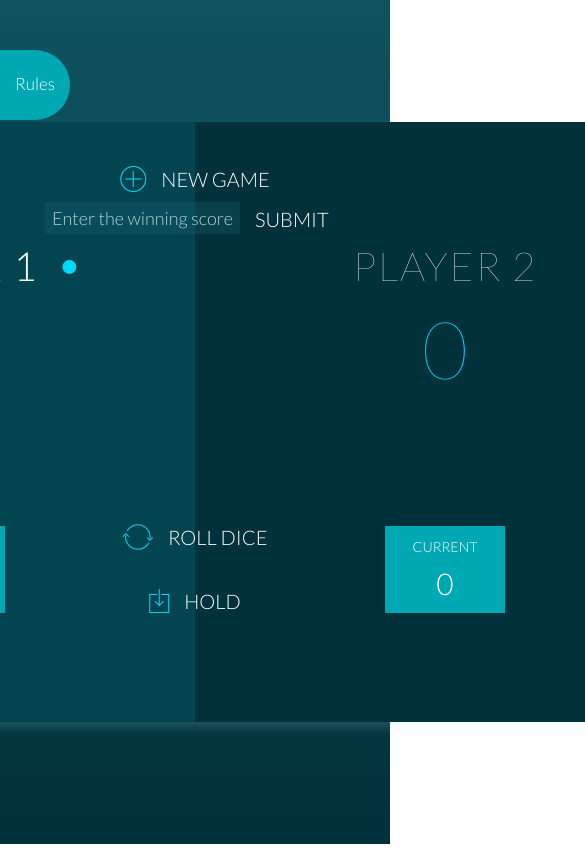
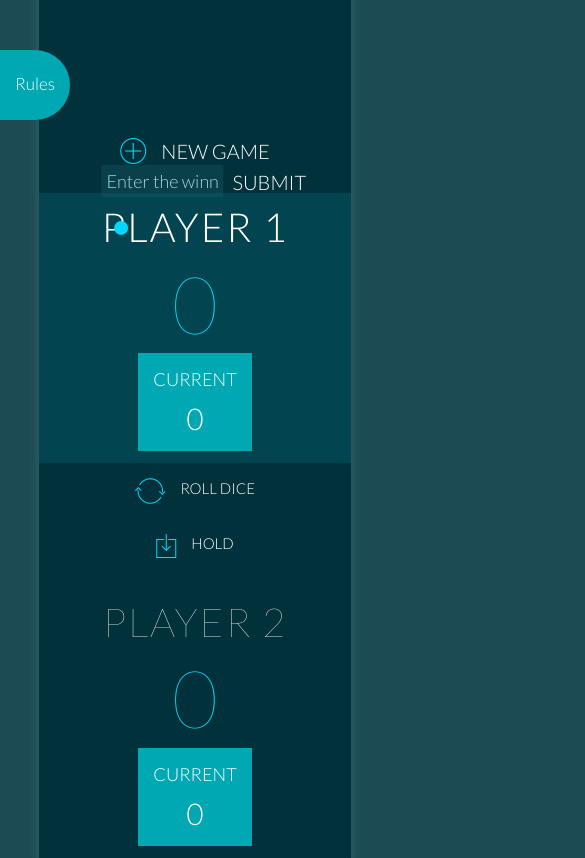
Before and after one commit to akashVerma3000/pigGame-site, a plain HTML site: page index.html in a window 390 px wide. Shown: the top 858 px of the page, 585 px wide, since content can reach past the window. Drawn offline with nearby package versions, Linux system fonts and the light colour scheme.

Commit message:
made it responsive
did using media query

```diff
--- a/style.css
+++ b/style.css
@@ -13,20 +13,24 @@
 }
 
 body {
-    background-image: linear-gradient(rgb(14, 83, 95), rgb(1, 49, 58));
+    background-color: rgb(28, 75, 83);
     background-size: cover;
-    background-position: center;
+    background-position: center, left;
     background-repeat: no-repeat;
     font-family: Lato;
     font-weight: 300;
     position: relative;
     height: 100vh;
     color: white;
-    overflow: hidden;
+    overflow: visible;
 }
 
 .wrapper {
-    width: 1000px;
+    display: grid;
+    grid-gap: 1em;
+    grid-template-columns: repeat(4, 1fr);
+    grid-template-rows: repeat(9, 1fr);
+    width: 80%;
     position: absolute;
     top: 50%;
     left: 50%;
@@ -34,20 +38,33 @@ body {
     background-color: rgb(1, 49, 58);
     box-shadow: 0px 5px 10px rgba(163, 228, 240, 0.192);
     overflow: hidden;
+    justify-items: stretch;
+    align-items: stretch;
 }
 
 .player-0-panel,
 .player-1-panel {
-    width: 50%;
-    float: left;
+    /* width: 50%;
+    float: left; */
+    display: grid;
+    grid-template-rows: repeat(4, 1fr);
     height: 600px;
-    padding: 100px;
+    padding: 100px 10px 10px 10px;
+    margin-top: 10px;
+}
+.player-0-panel{
+    grid-column: 1/3;
+    grid-row: 1/10;
+}
+.player-1-panel{
+    grid-column: 3/5;
+    grid-row: 1/10;
 }
 
 .win-score-panel {
     position: absolute;
     top: 80px;
-    width: 30%;
+    width: 50%;
     left: 50%;
     transform: translateX(-50%);
 }
@@ -64,16 +81,14 @@ body {
     transition: 1s;
 }
 
-
 .player-name {
     font-size: 40px;
     text-align: center;
     text-transform: uppercase;
     letter-spacing: 2px;
     font-weight: 100;
-    margin-top: 20px;
-    margin-bottom: 10px;
     position: relative;
+    grid-row: 1/2;
 }
 
 .player-score {
@@ -81,35 +96,36 @@ body {
     font-size: 80px;
     font-weight: 100;
     color: rgb(0, 217, 255);
-    margin-bottom: 130px;
+    grid-row: 2/3;
 }
 
 .active { background-color:rgb(2, 68, 80); }
 .active .player-name { font-weight: 300; }
 
-.active .player-name::after {
+.active .player-name::before {
     content: "\2022";
     font-size: 47px;
     position: absolute;
     color: rgb(0, 217, 255);
     top: -7px;
-    right: 10px;
-
+    left: 20%;
 }
 
 .player-current-box {
     background-color: rgb(0, 168, 180);
     color: #fff;
-    width: 40%;
-    margin: 0 auto;
-    padding: 12px;
+    width: auto;
+    padding: 15px;
     text-align: center;
+    grid-row: 3/5;
+    justify-self: center;
+    align-self: center;
 }
 
 .player-current-label {
     text-transform: uppercase;
     margin-bottom: 10px;
-    font-size: 14px;
+    font-size: 18px;
     color: #fff;
 }
 
@@ -151,19 +167,36 @@ i {
     transition: margin 0.3s;
 }
 
-.btn-new { top: 45px;}
-.btn-roll { top: 403px;}
-.btn-hold { top: 467px;}
+.btn-new {
+    grid-row: 1/2;
+    align-self: end;
+}
+.btn-roll {
+    z-index: 1;
+    grid-row: 7/8;
+    align-self: center;}
+.btn-hold {
+    z-index: 1;
+    grid-row: 8/9;
+    align-self: initial}
 
 .dice {
+    display: grid;
+    grid-gap: 1em;
+    grid-template-rows: 1fr 1fr;
     position: absolute;
     left: 50%;
+    border: solid 2px rgb(0, 217, 255);
     transform: translateX(-50%);
     height: 100px;
-    box-shadow: 0px 10px 20px rgba(181, 224, 231, 0.281);
 }
-#dice-1 {top: 140px;}
-#dice-2 {top: 270px;}
+#dice-1 {
+    align-self: baseline;
+    grid-row: 3/4;
+}
+#dice-2 {
+    align-self: center;
+    grid-row: 5/6;}
 
 .winner { background-color: rgb(2, 68, 80); }
 .winner .player-name { font-weight: 300; color: rgb(0, 217, 255); }
@@ -233,3 +266,55 @@ i {
 .show-hide-checkbox{
     display: none;
 }
+
+@media(max-width:750px){
+    .player-0-panel,
+    .player-1-panel{
+        height: 270px;
+        padding: 10px;
+    }
+    body{
+        overflow-y: visible;
+        background-repeat: repeat-y;
+    }
+    .player-0-panel{
+        grid-row: 3/6;
+        grid-column: 1/5;
+    }
+    .player-1-panel{
+        grid-row: 7/10;
+        grid-column: 1/5;
+    }
+    #dice-1{
+        align-self: center;
+        justify-self: left;
+        grid-column: 1/3;
+        grid-row: 6/7;
+        zoom: 0.8 ;
+    }
+    #dice-2{
+        align-self: center;
+        grid-column: 3/5;
+        grid-row: 6/7;
+        zoom: 0.8;
+    }
+    .btn-roll {
+        font-size: 15px;
+        grid-row: 6/7;
+        align-self: initial;}
+    .btn-hold {
+        font-size: 15px;
+        grid-row: 6/7;
+        align-self: end}
+    .btn-new{
+        grid-row: 2/3;
+        align-self: end;
+    }
+    .win-score-panel{
+        grid-column: 1/5;
+        justify-self: center;
+        width: 60%;
+        grid-row: 2/3;
+        align-self: end;
+    }
+}
```
Also changed, not shown: index.html (+1 -0 lines).
